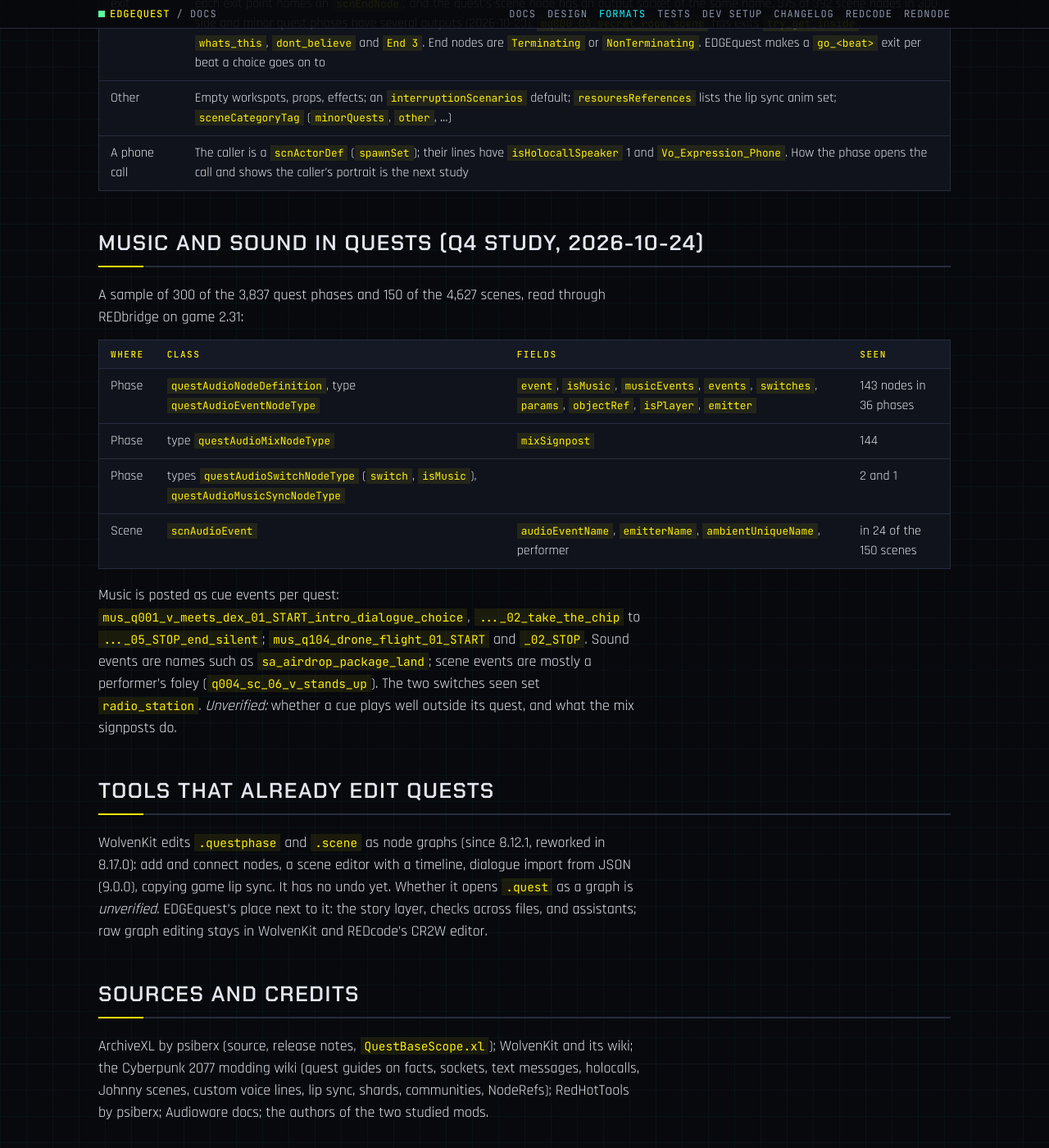
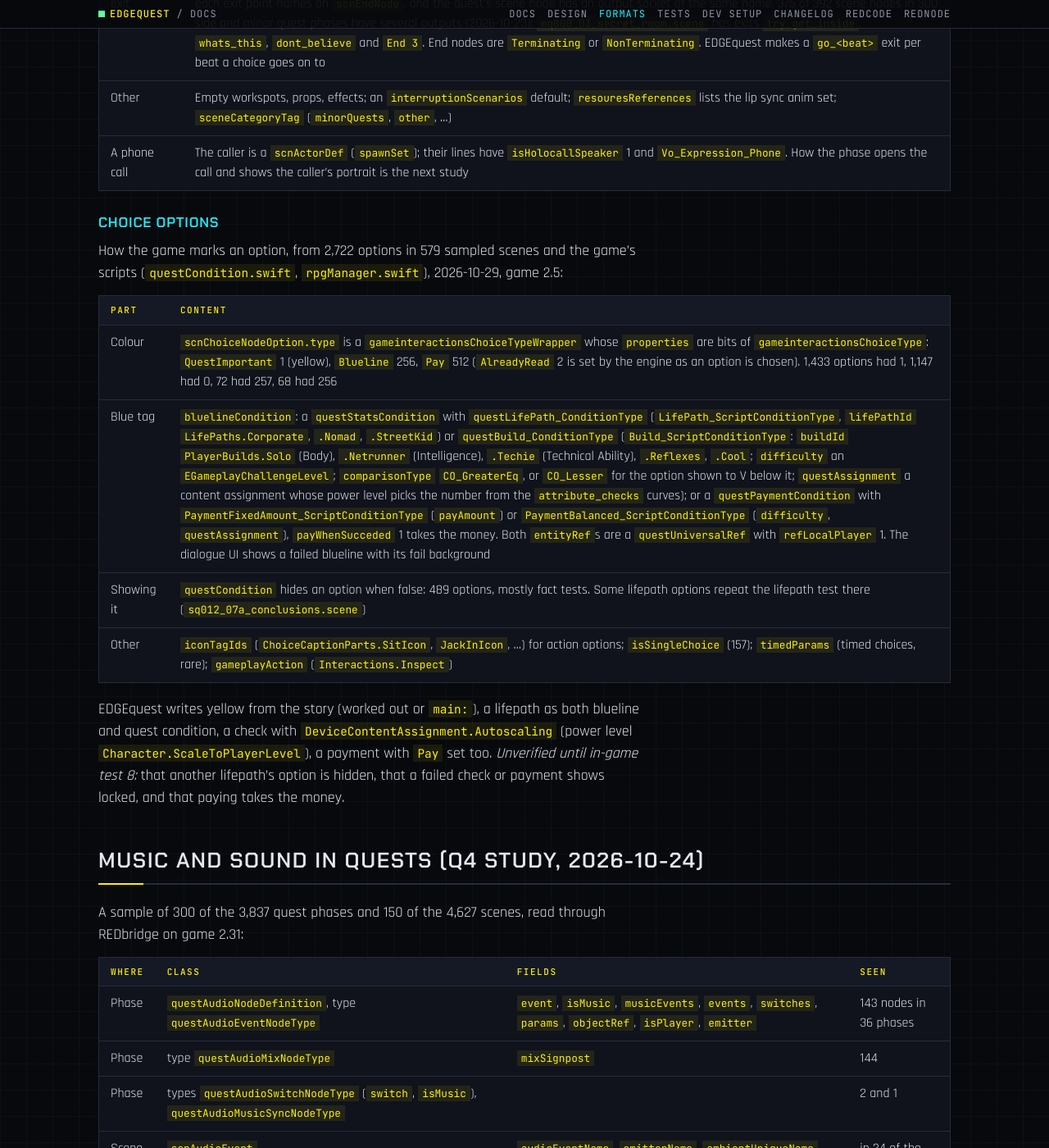
Before and after one commit to Edgemodders/EDGEquest, a Jekyll site: the page built from docs/design/formats.md, in a window 1280 px wide and 1400 px high, scrolled down 6479 px. Shown: the whole window at 82% size. Built offline with Jekyll 4.4.1, drawn with Linux system fonts in a browser that asks for light colours; our own code applies the rules of GitHub Pages for plain Markdown files.

Commit message:
Design: kinds of choice options (yellow, lifepath, attribute check, payment)
Agreed 2026-10-29. Formats: how the game marks options, from 2,722 options in
579 scenes and the game's scripts.

Co-Authored-By: Claude Opus 5.5 <noreply@anthropic.com>

```diff
--- a/docs/design/formats.md
+++ b/docs/design/formats.md
@@ -110,6 +110,19 @@ A scan of the game's 4,627 `.scene` files (4 failed to read): 102 have V as the
 | Other | Empty workspots, props, effects; an `interruptionScenarios` default; `resouresReferences` lists the lip sync anim set; `sceneCategoryTag` (`minorQuests`, `other`, …) |
 | A phone call | The caller is a `scnActorDef` (`spawnSet`); their lines have `isHolocallSpeaker` 1 and `Vo_Expression_Phone`. How the phase opens the call and shows the caller's portrait is the next study |
 
+### Choice options
+
+How the game marks an option, from 2,722 options in 579 sampled scenes and the game's scripts (`questCondition.swift`, `rpgManager.swift`), 2026-10-29, game 2.5:
+
+| Part | Content |
+|---|---|
+| Colour | `scnChoiceNodeOption.type` is a `gameinteractionsChoiceTypeWrapper` whose `properties` are bits of `gameinteractionsChoiceType`: `QuestImportant` 1 (yellow), `Blueline` 256, `Pay` 512 (`AlreadyRead` 2 is set by the engine as an option is chosen). 1,433 options had 1, 1,147 had 0, 72 had 257, 68 had 256 |
+| Blue tag | `bluelineCondition`: a `questStatsCondition` with `questLifePath_ConditionType` (`LifePath_ScriptConditionType`, `lifePathId` `LifePaths.Corporate`, `.Nomad`, `.StreetKid`) or `questBuild_ConditionType` (`Build_ScriptConditionType`: `buildId` `PlayerBuilds.Solo` (Body), `.Netrunner` (Intelligence), `.Techie` (Technical Ability), `.Reflexes`, `.Cool`; `difficulty` an `EGameplayChallengeLevel`; `comparisonType` `CO_GreaterEq`, or `CO_Lesser` for the option shown to V below it; `questAssignment` a content assignment whose power level picks the number from the `attribute_checks` curves); or a `questPaymentCondition` with `PaymentFixedAmount_ScriptConditionType` (`payAmount`) or `PaymentBalanced_ScriptConditionType` (`difficulty`, `questAssignment`), `payWhenSucceded` 1 takes the money. Both `entityRef`s are a `questUniversalRef` with `refLocalPlayer` 1. The dialogue UI shows a failed blueline with its fail background |
+| Showing it | `questCondition` hides an option when false: 489 options, mostly fact tests. Some lifepath options repeat the lifepath test there (`sq012_07a_conclusions.scene`) |
+| Other | `iconTagIds` (`ChoiceCaptionParts.SitIcon`, `JackInIcon`, …) for action options; `isSingleChoice` (157); `timedParams` (timed choices, rare); `gameplayAction` (`Interactions.Inspect`) |
+
+EDGEquest writes yellow from the story (worked out or `main:`), a lifepath as both blueline and quest condition, a check with `DeviceContentAssignment.Autoscaling` (power level `Character.ScaleToPlayerLevel`), a payment with `Pay` set too. *Unverified until in-game test 8:* that another lifepath's option is hidden, that a failed check or payment shows locked, and that paying takes the money.
+
 ## Music and sound in quests (Q4 study, 2026-10-24)
 
 A sample of 300 of the 3,837 quest phases and 150 of the 4,627 scenes, read through REDbridge on game 2.31:
```
Also changed, not shown: docs/design.md (+2 -1 lines).
